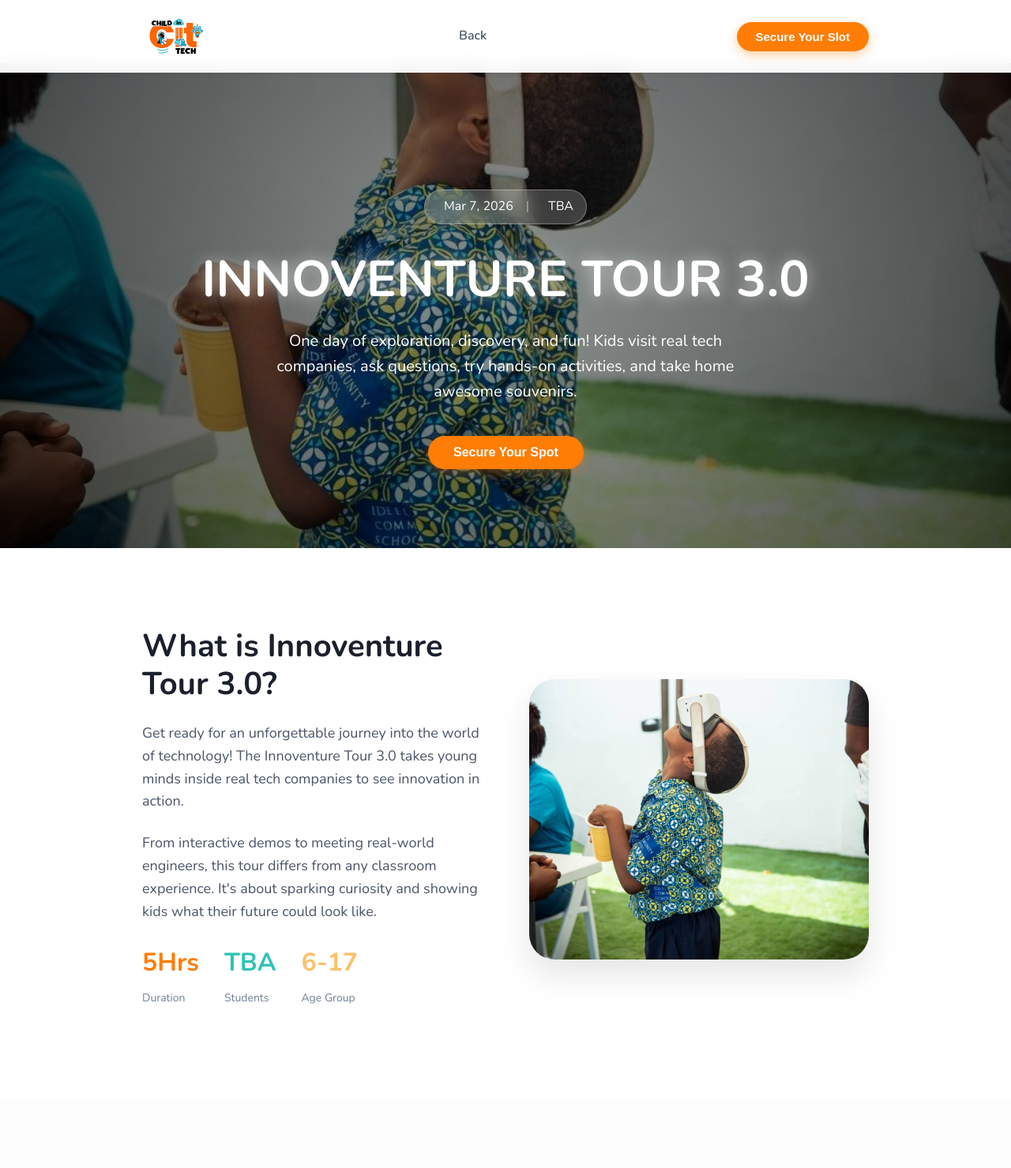
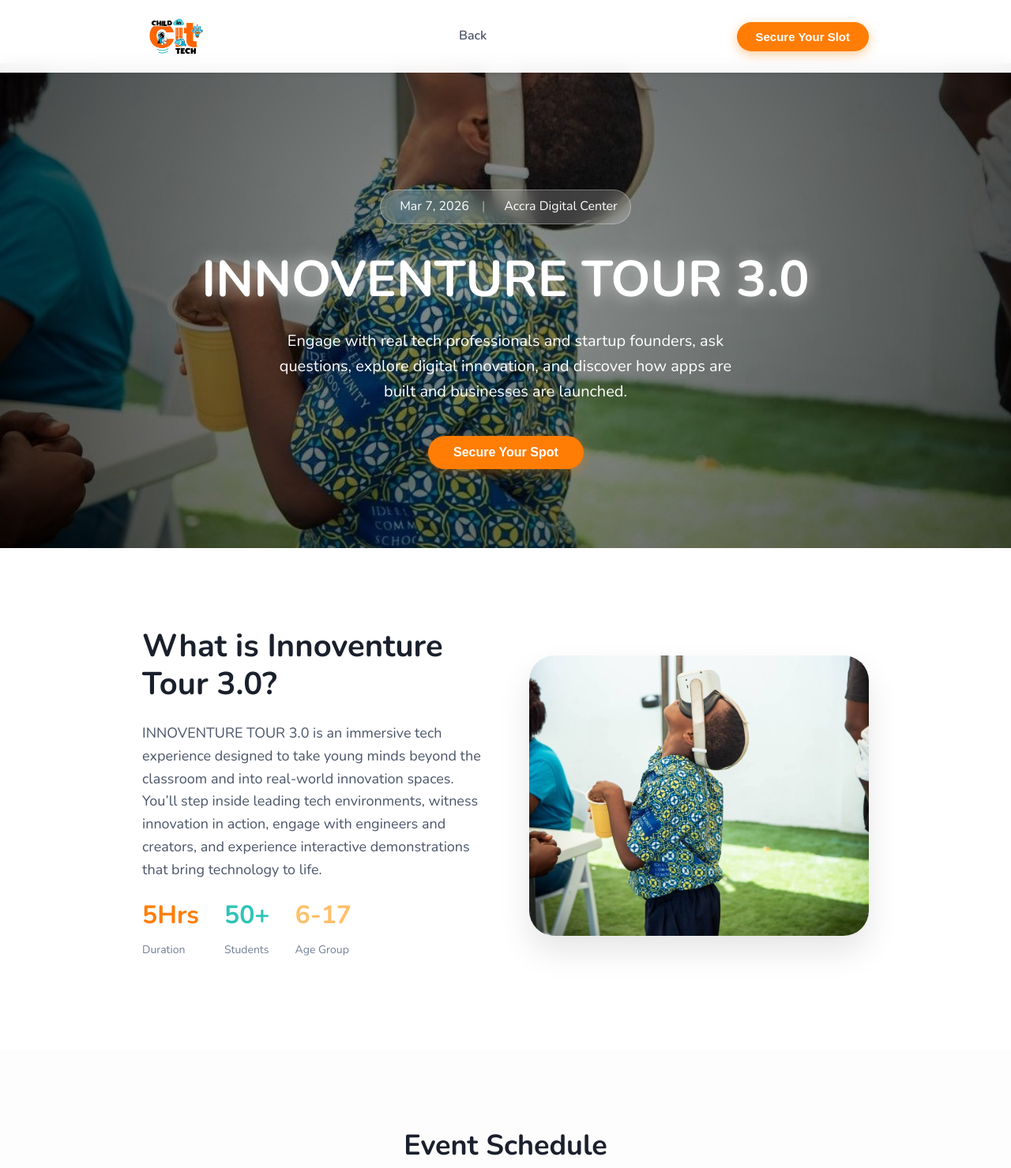
Before and after one commit to ezekielbroni15/child-in-tech, a PHP site: page /tech/event-details.html in a window 1280 px wide. Shown: the top 1479 px of the page at 79% size. Run offline with PHP 8.4, Linux system fonts and the light colour scheme; some libraries are stand-ins or nearby versions.

Commit message:
feat: add secure admin login page and implement dynamic event highlights with updated event details.

```diff
--- a/admin/index.php
+++ b/admin/index.php
@@ -105,6 +105,7 @@ if (empty($_SESSION['csrf_token'])) {
       <?php endif; ?>
 
       <form method="POST" class="login-form">
+        <input type="hidden" name="csrf_token" value="<?= htmlspecialchars($_SESSION['csrf_token']) ?>"/>
         <div class="admin-field">
           <label>Username</label>
           <input type="text" name="username" placeholder="admin" required autocomplete="username"/>
--- a/assets/js/event-highlights.js
+++ b/assets/js/event-highlights.js
@@ -49,11 +49,10 @@ const eventsData = {
   },
   innoventure2: {
     title: "Innoventure Tour 2.0",
-    description:
-      "An incredible day of exploration at Ghana Labs — kids experienced real tech companies, hands-on activities, and took home awesome souvenirs!",
+    description: `An unforgettable day of exploration at Ghana Code Club! The kids stepped inside a real tech environment, participated in a hands-on mini robotics workshop, asked all their curious questions, and left with exciting souvenirs to remember the experience.`,
     stats: [
       { value: "50+", label: "Students Participants" },
-      { value: "3+", label: "Hours Exploring" },
+      { value: "5+", label: "Hours Exploring" },
       { value: "8+", label: "Sessions" },
     ],
     images: [
--- a/event-details.html
+++ b/event-details.html
@@ -331,7 +331,8 @@
         <div class="detail-badge">
           <iconify-icon icon="lucide:calendar"></iconify-icon> Mar 7, 2026
           <span style="opacity: 0.5; margin: 0 8px">|</span>
-          <iconify-icon icon="lucide:map-pin"></iconify-icon> TBA
+          <iconify-icon icon="lucide:map-pin"></iconify-icon> Accra Digital
+          Center
         </div>
         <h1
           class="animate-on-scroll"
@@ -350,9 +351,9 @@
           class="animate-on-scroll"
           data-animate="up"
         >
-          One day of exploration, discovery, and fun! Kids visit real tech
-          companies, ask questions, try hands-on activities, and take home
-          awesome souvenirs.
+          Engage with real tech professionals and startup founders, ask
+          questions, explore digital innovation, and discover how apps are built
+          and businesses are launched.
         </p>
         <button
           id="heroRegisterBtn"
@@ -373,14 +374,11 @@
             What is Innoventure Tour 3.0?
           </h2>
           <p style="font-size: 18px; color: #4a5568; margin-bottom: 24px">
-            Get ready for an unforgettable journey into the world of technology!
-            The Innoventure Tour 3.0 takes young minds inside real tech
-            companies to see innovation in action.
-          </p>
-          <p style="font-size: 18px; color: #4a5568; margin-bottom: 32px">
-            From interactive demos to meeting real-world engineers, this tour
-            differs from any classroom experience. It's about sparking curiosity
-            and showing kids what their future could look like.
+            INNOVENTURE TOUR 3.0 is an immersive tech experience designed to take
+            young minds beyond the classroom and into real-world innovation
+            spaces. You’ll step inside leading tech environments, witness
+            innovation in action, engage with engineers and creators, and
+            experience interactive demonstrations that bring technology to life.
           </p>
           <div style="display: flex; gap: 32px">
             <div>
@@ -388,7 +386,7 @@
               <p style="color: #718096; font-size: 14px">Duration</p>
             </div>
             <div>
-              <h3 style="font-size: 32px; color: var(--secondary)">TBA</h3>
+              <h3 style="font-size: 32px; color: var(--secondary)">50+</h3>
               <p style="color: #718096; font-size: 14px">Students</p>
             </div>
             <div>
```
Also changed, not shown: events.html (+8 -8 lines).
